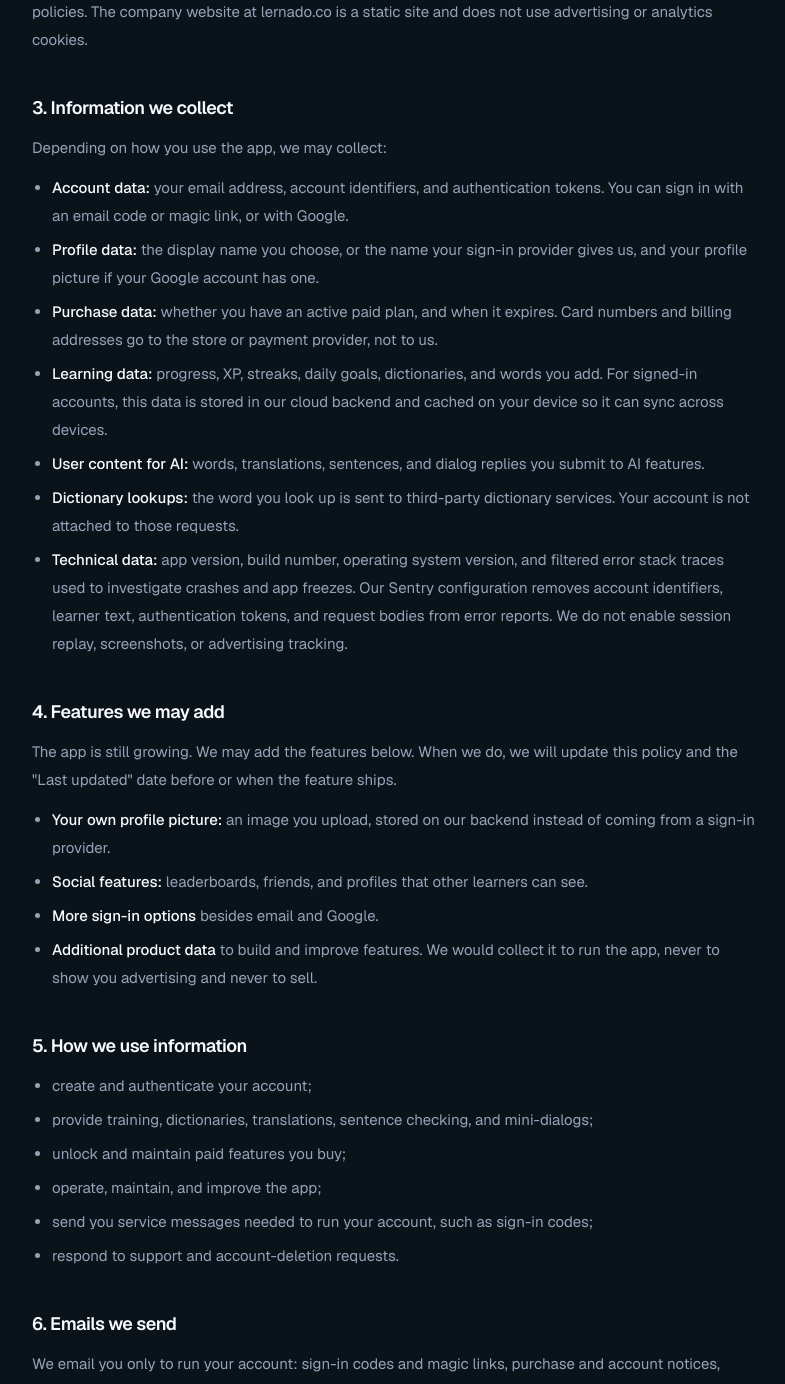
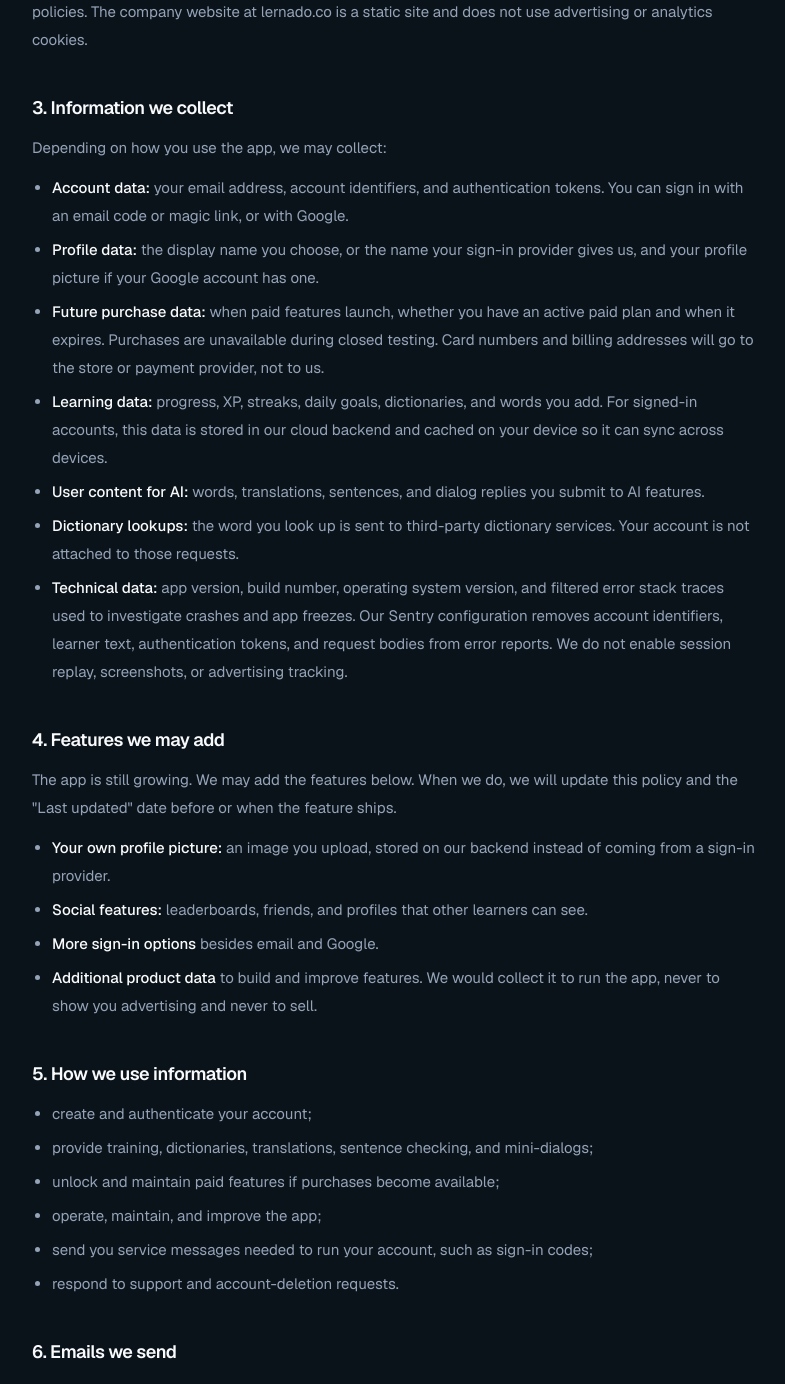
Before and after one commit to Govnomet3OOO/lernado-web, a Next.js app: page /lernado/privacy in a window 1280 px wide. Shown: the part 986-2370 px from the top of the page, without its empty margins (244-1029 px from the left). Built offline with nearby package versions, Linux system fonts and the light colour scheme.

Commit message:
Clarify purchase data applies only after paid launch

```diff
--- a/src/app/lernado/privacy/page.tsx
+++ b/src/app/lernado/privacy/page.tsx
@@ -62,9 +62,10 @@ export default function LernadoPrivacyPage() {
               your Google account has one.
             </li>
             <li>
-              <strong>Purchase data:</strong> whether you have an active paid
-              plan, and when it expires. Card numbers and billing addresses go
-              to the store or payment provider, not to us.
+              <strong>Future purchase data:</strong> when paid features launch,
+              whether you have an active paid plan and when it expires. Purchases
+              are unavailable during closed testing. Card numbers and billing
+              addresses will go to the store or payment provider, not to us.
             </li>
             <li>
               <strong>Learning data:</strong> progress, XP, streaks, daily
@@ -134,7 +135,7 @@ export default function LernadoPrivacyPage() {
             provide training, dictionaries, translations, sentence checking, and
             mini-dialogs;
           </li>
-          <li>unlock and maintain paid features you buy;</li>
+          <li>unlock and maintain paid features if purchases become available;</li>
           <li>operate, maintain, and improve the app;</li>
           <li>
             send you service messages needed to run your account, such as
```
